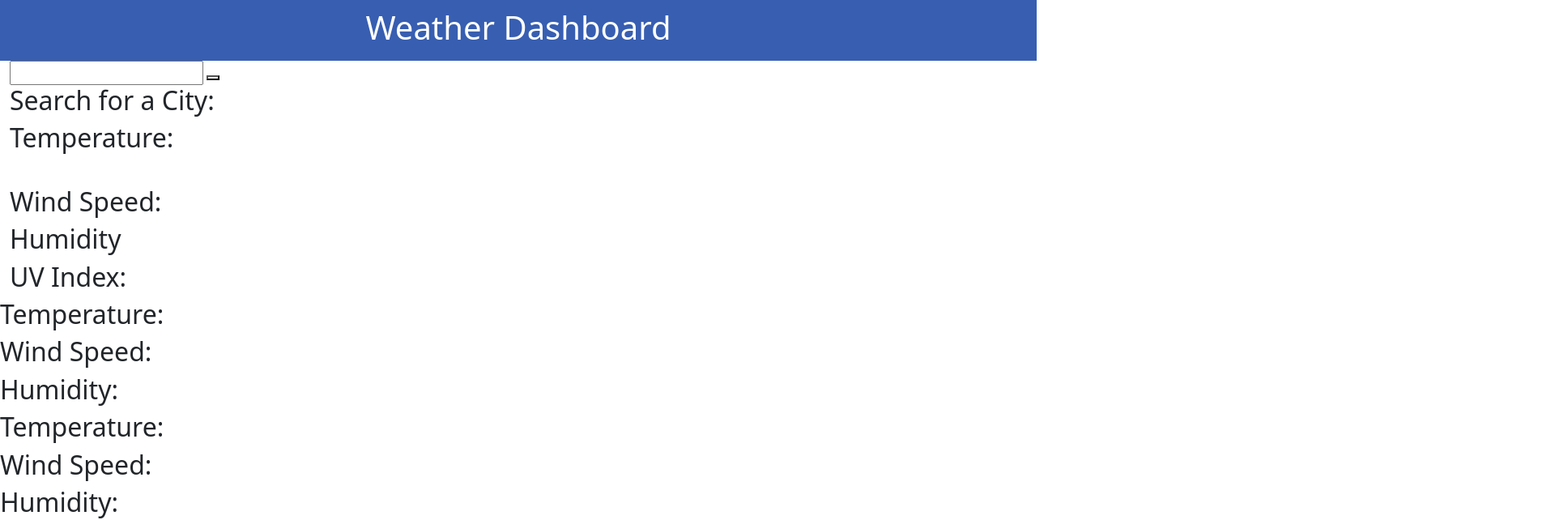
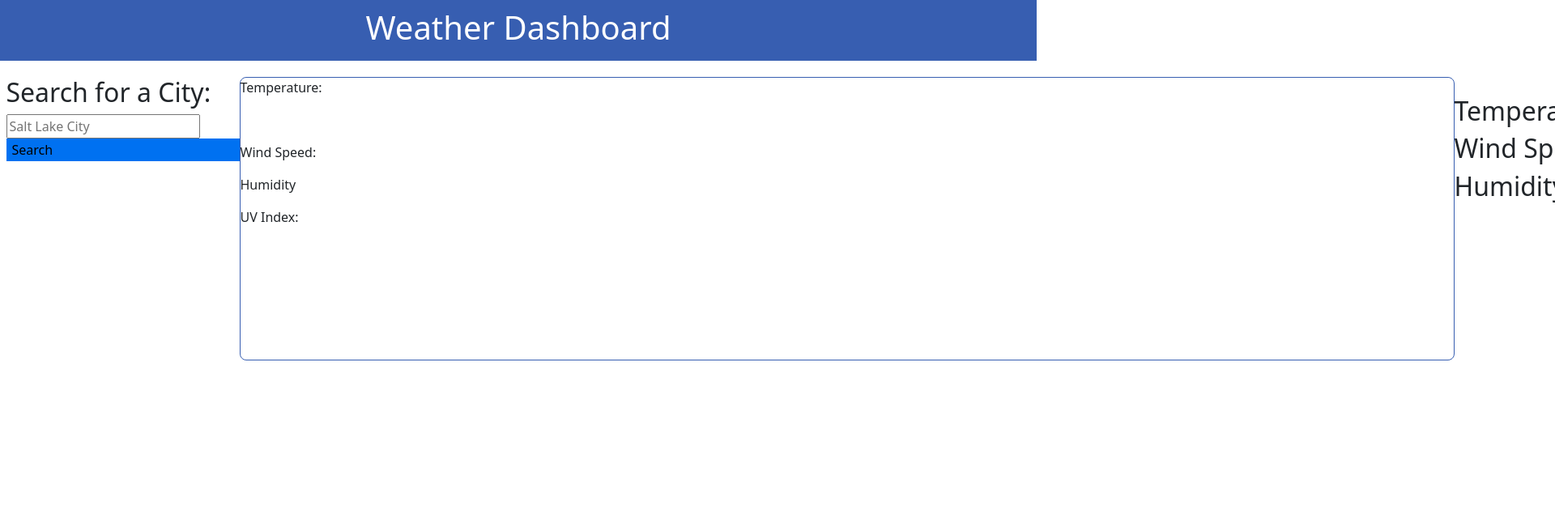
Before and after one commit to tylersund72/weather-dashboard, a plain HTML site: page index.html in a window 1280 px wide. Shown: the top 642 px of the page at 81% size, 1920 px wide, since content can reach past the window. Drawn offline with nearby package versions, Linux system fonts and the light colour scheme.

Commit message:
major progess to css and html

```diff
--- a/assets/css/style.css
+++ b/assets/css/style.css
@@ -1,13 +1,62 @@
+* {
+  margin: 0;
+}
+
+#hero {
+    display: flex;
+    flex-direction: column;
+    height: 20rem;
+    width: 100rem;
+    flex-wrap: wrap;
+    margin-top: 20px;
+}
+
+#current-weather-wrapper {
+    display: flex;
+    flex-direction: column;
+    width: 1500px;
+    height: 350px;
+    border: 1px solid #375eb1;
+    border-radius: 8px;
+}
+
+#five-day-forecast {
+    display: flex;
+    flex-direction: column;
+    width: 100%;
+    margin-top: 15px;
+}
+
+#inner-5-day-forecast {
+    display: flex;
+    flex-direction: row;
+    justify-content: space-between;
+    margin-top: 15px;
+
+}
+
 header {
   display: flex;
   justify-content: center;
   font-size: 1.8rem;
   align-items: center;
-    background-color: #375EB1;
-    color: #FFFFFF;
+  background-color: #375eb1;
+  color: #ffffff;
   height: 75px;
 }
 
-search button {
+.search button {
+  display: flex;
+  align-content: center;
+  width: 100%;
+  background-color: #0071f1;
+  border: 1px solid #0071f1;
+}
 
+#city-search {
+    display: flex;
+    flex-direction: column;
+    width: 18%;
+    height: 100%;
+    margin-left: 7.5px;
 }
--- a/index.html
+++ b/index.html
@@ -19,27 +19,41 @@
     </header>
 
     <main>
-      <div class="container-fluid">
-        <div class="search">
-          <input type="text" class="search-bar" />
-          <button></button>
-        </div>
       <!-- display current weather -->
-        <div class="col">
+      <section id="hero">
+        <section id="city-search">
           <div class="weather">
             <h2 class="city">Search for a City:</h2>
-            <h2 class="temp">Temperature:</h2>
-            <img src="" alt="" class="icon" />
-            <h2 class="description"></h2>
-            <h2 class="wind">Wind Speed:</h2>
-            <h2 class="humidity">Humidity</h2>
-            <h2 class="uv">UV Index:</h2>
+          </div>
+          <div class="search">
+            <input
+              placeholder="Salt Lake City"
+              type="text"
+              class="search-bar"
+            />
+            <div id="btn-container">
+              <button>Search</button>
             </div>
           </div>
+          <div id="search-history"></div>
+        </section>
+
+        <section id="search-results">
+          <section id="current-weather-wrapper">
+            <div id="current-weather-data">
+              <p class="temp">Temperature:</p>
+              <img src="" alt="" class="icon" />
+              <p class="description"></p>
+              <p class="wind">Wind Speed:</p>
+              <p class="humidity">Humidity</p>
+              <p class="uv">UV Index:</p>
             </div>
+          </section>
+        </section>
 
         <!-- 5 days of weather -->
-      <div>
+        <section id="5-day-forecast">
+          <section id="inner-5-day-forecast">
             <div id="first-day">
               <h2 id="day-1-date"></h2>
               <h2 id="day-1-temp">Temperature:</h2>
@@ -70,7 +84,9 @@
               <h2 id="day-5-wind">Wind Speed:</h2>
               <h2 id="day-5-hum">Humidity:</h2>
             </div>
-      </div>
+          </section>
+        </section>
+      </section>
     </main>
     <script
       src="https://cdnjs.cloudflare.com/ajax/libs/moment.js/2.29.1/moment.min.js"
```
Lines whose indentation alone changed are shown as unchanged.
